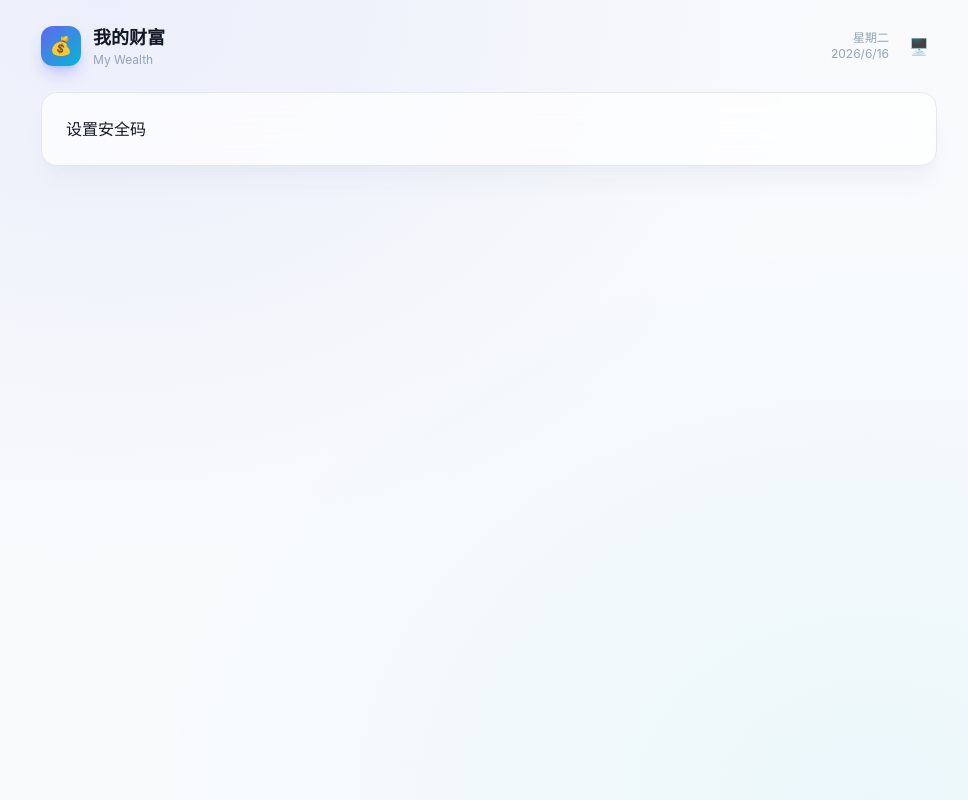
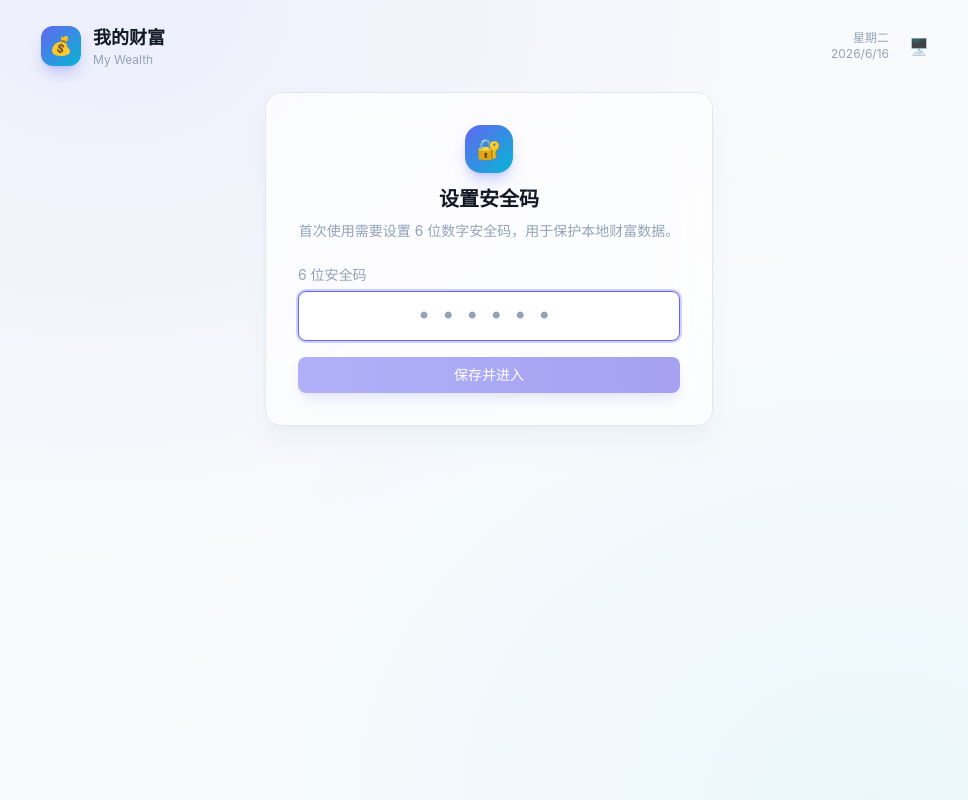
Before and after one commit to chenkun0623/my-dashboard, a Vue app: page /security/setup in a window 1280 px wide. Shown: the whole page, without its empty margins (151-1119 px from the left). Built offline with nearby package versions, Linux system fonts and the light colour scheme.

Commit message:
feat: add security code setup page

```diff
--- a/src/pages/security/SetupCode.vue
+++ b/src/pages/security/SetupCode.vue
@@ -1,3 +1,74 @@
+<script setup>
+import { ref } from 'vue'
+import { useRoute, useRouter } from 'vue-router'
+import { markSessionVerified, normalizeCodeInput, setSecurityCode } from '../../composables/useSecurityCode'
+
+const route = useRoute()
+const router = useRouter()
+const code = ref('')
+const error = ref('')
+const saving = ref(false)
+
+function onInput(value) {
+  code.value = normalizeCodeInput(value)
+  error.value = ''
+}
+
+async function submit() {
+  if (saving.value) return
+  saving.value = true
+  error.value = ''
+  const result = await setSecurityCode(code.value)
+  if (!result.ok) {
+    error.value = result.error || '安全码保存失败'
+    saving.value = false
+    return
+  }
+  markSessionVerified()
+  await router.replace(String(route.query.redirect || '/wealth'))
+}
+</script>
+
 <template>
-  <div class="card p-6">设置安全码</div>
+  <div class="card max-w-md mx-auto p-6 sm:p-8 animate-slide-up">
+    <div class="text-center mb-6">
+      <div class="w-12 h-12 rounded-2xl bg-gradient-to-br from-primary-500 to-accent-500
+                  flex items-center justify-center text-white text-xl mx-auto mb-3
+                  shadow-lg shadow-primary-500/30">
+        🔐
+      </div>
+      <h2 class="text-xl font-bold">设置安全码</h2>
+      <p class="text-sm text-ink-400 mt-2">
+        首次使用需要设置 6 位数字安全码，用于保护本地财富数据。
+      </p>
+    </div>
+
+    <div class="space-y-4">
+      <div>
+        <label class="block text-sm text-ink-400 mb-1.5">6 位安全码</label>
+        <input
+          :value="code"
+          type="password"
+          inputmode="numeric"
+          maxlength="6"
+          autocomplete="new-password"
+          class="input w-full text-center text-2xl tracking-[0.4em] font-mono"
+          placeholder="••••••"
+          autofocus
+          @input="onInput($event.target.value)"
+          @keydown.enter="submit"
+        />
+        <p v-if="error" class="text-sm text-rose-400 mt-2">{{ error }}</p>
+      </div>
+
+      <button
+        @click="submit"
+        class="btn-primary w-full"
+        :disabled="saving || code.length !== 6"
+        :class="(saving || code.length !== 6) ? 'opacity-60 cursor-not-allowed' : ''"
+      >
+        {{ saving ? '保存中...' : '保存并进入' }}
+      </button>
+    </div>
+  </div>
 </template>
```
